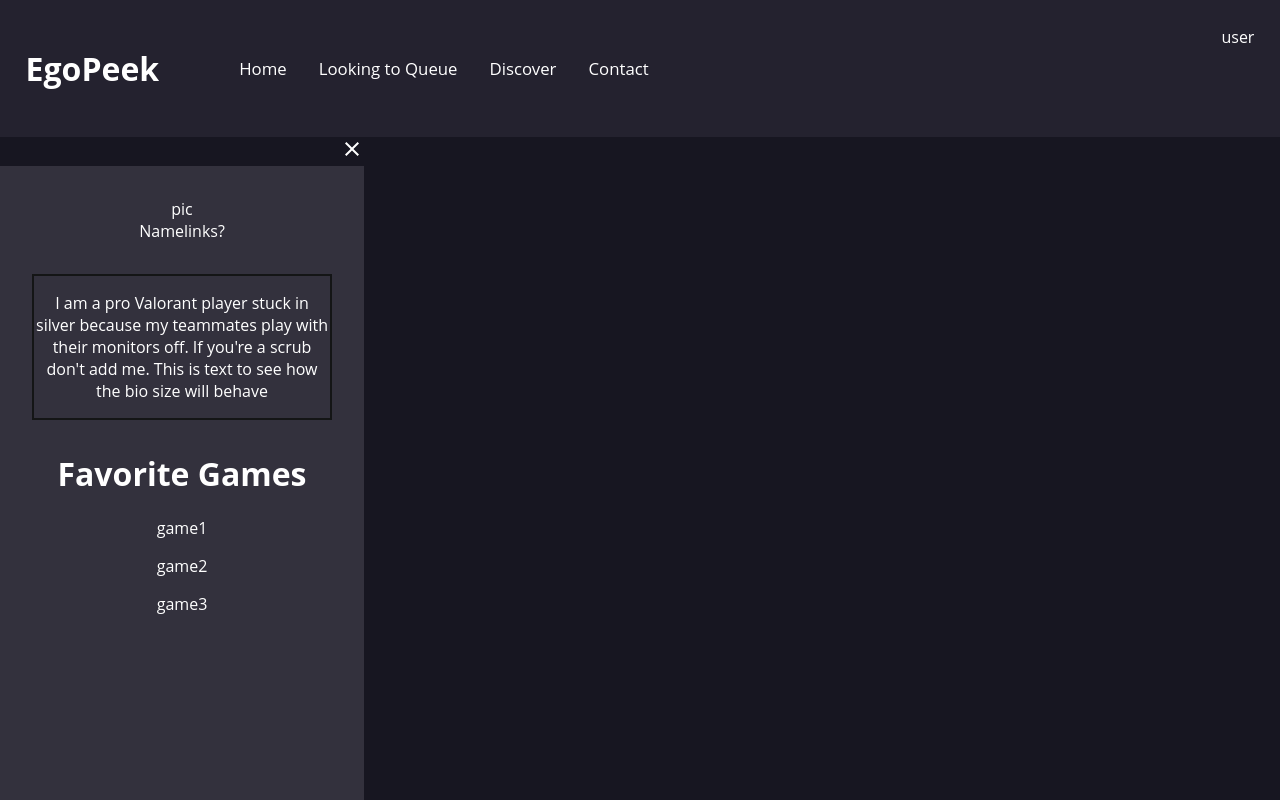
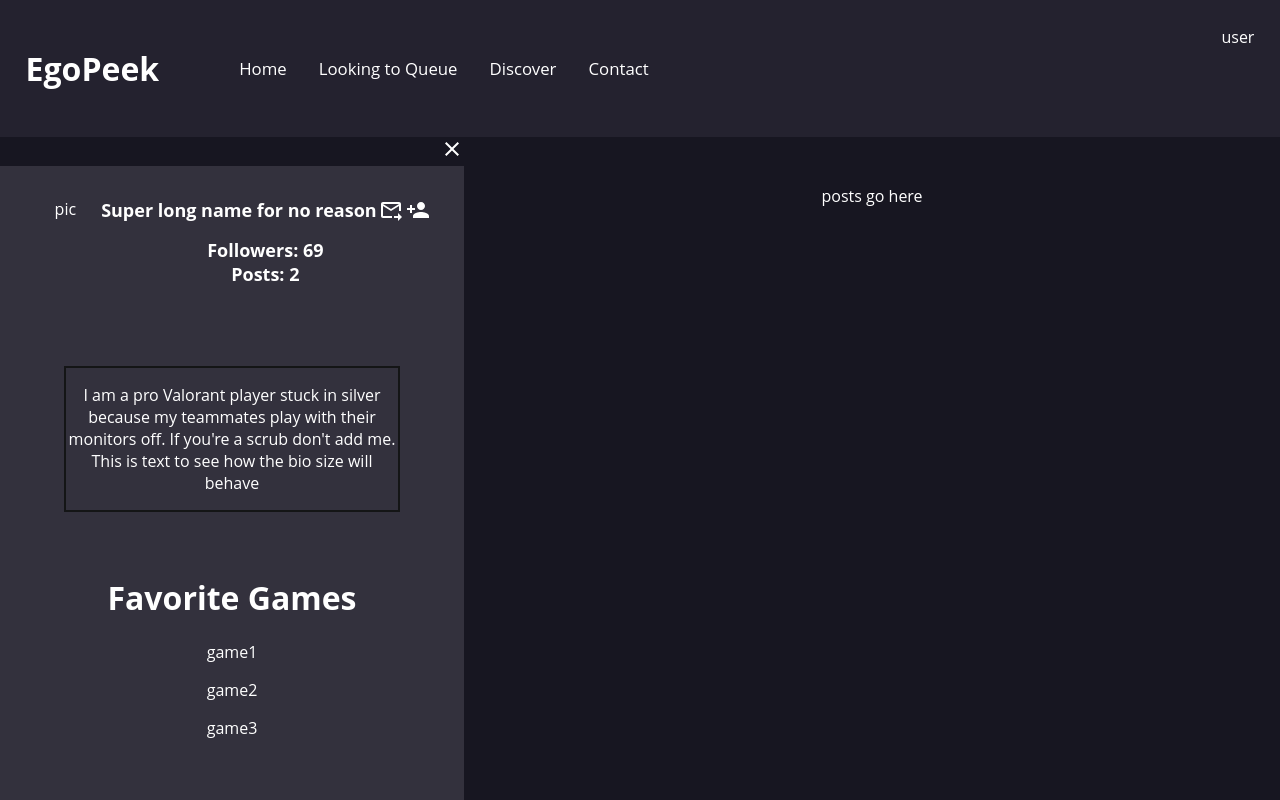
Before and after one commit to EgoPeek/EgoPeekApp, a React (Create React App) app in the folder FrontEnd/: page /account in a window 1280 px wide. Shown: the top 800 px of the page. Built offline with nearby package versions, Linux system fonts and the light colour scheme.

Commit message:
Did some sidebar styling

```diff
--- a/FrontEnd/src/components/Account/Account.css
+++ b/FrontEnd/src/components/Account/Account.css
@@ -16,7 +16,7 @@
 .sidebar {
   background-color: rgba(51, 49, 61, 1);
   height: 100%;
-  width: 300px;
+  width: 400px;
   padding: 2em;
   text-align: center;
 }
@@ -26,9 +26,34 @@
   justify-content: end;
 }
 
+.account-info {
+  display: flex;
+  justify-content: left;
+  margin-bottom: 20%;
+}
+
+.account-avatar {
+  width: 20%;
+  border-radius: 50%;
+}
+
+.name-container {
+  display: flex;
+  flex-wrap: wrap;
+  justify-content: space-evenly;
+  font-weight: bold;
+  font-size: large;
+  width: 100%;
+}
+
+.followers {
+  margin-top: 1rem;
+  width: 100%;
+}
+
 .account-bio {
-  margin-top: 2em;
-  margin-bottom: 2em;
+  margin: 2em;
+  margin-bottom: 4rem;
   height: fit-content;
   max-width: fit-content;
   border: 0.15em solid rgb(20, 21, 22);
@@ -37,8 +62,9 @@
 .posts-container {
   display: flex;
   flex-direction: column;
-  height: 1100px;
+  height: 800px;
   width: 100%;
   padding: 2em;
   overflow: auto;
+  text-align: center;
 }
--- a/FrontEnd/src/components/Account/Account.js
+++ b/FrontEnd/src/components/Account/Account.js
@@ -13,7 +13,9 @@ const Account = () => {
       </div>
       <div className="account-main">
         <Sidebar />
-        <div className="posts-container"></div>
+        <div className="posts-container">
+          <p>posts go here</p>
+        </div>
       </div>
     </div>
   );
--- a/FrontEnd/src/components/Account/Sidebar.js
+++ b/FrontEnd/src/components/Account/Sidebar.js
@@ -1,5 +1,7 @@
 import React, { Component } from "react";
 import SidebarIcon from "./SidebarIcon";
+import ForwardToInboxIcon from "@mui/icons-material/ForwardToInbox";
+import PersonAddIcon from "@mui/icons-material/PersonAdd";
 
 export default class Sidebar extends Component {
   state = {
@@ -17,9 +19,17 @@ export default class Sidebar extends Component {
           <div className="account-avatar">
             <span>pic</span>
           </div>
-          <span>Name</span>
-          <span>links?</span>
-          <span></span>
+          <div className="name-container">
+            <span>Super long name for no reason</span>
+            <ForwardToInboxIcon />
+            <PersonAddIcon />
+            <div className="followers">
+              <span>Followers: 69</span>
+            </div>
+            <div className="post-amount">
+              <span>Posts: 2</span>
+            </div>
+          </div>
         </div>
 
         <div className="account-bio">
```
